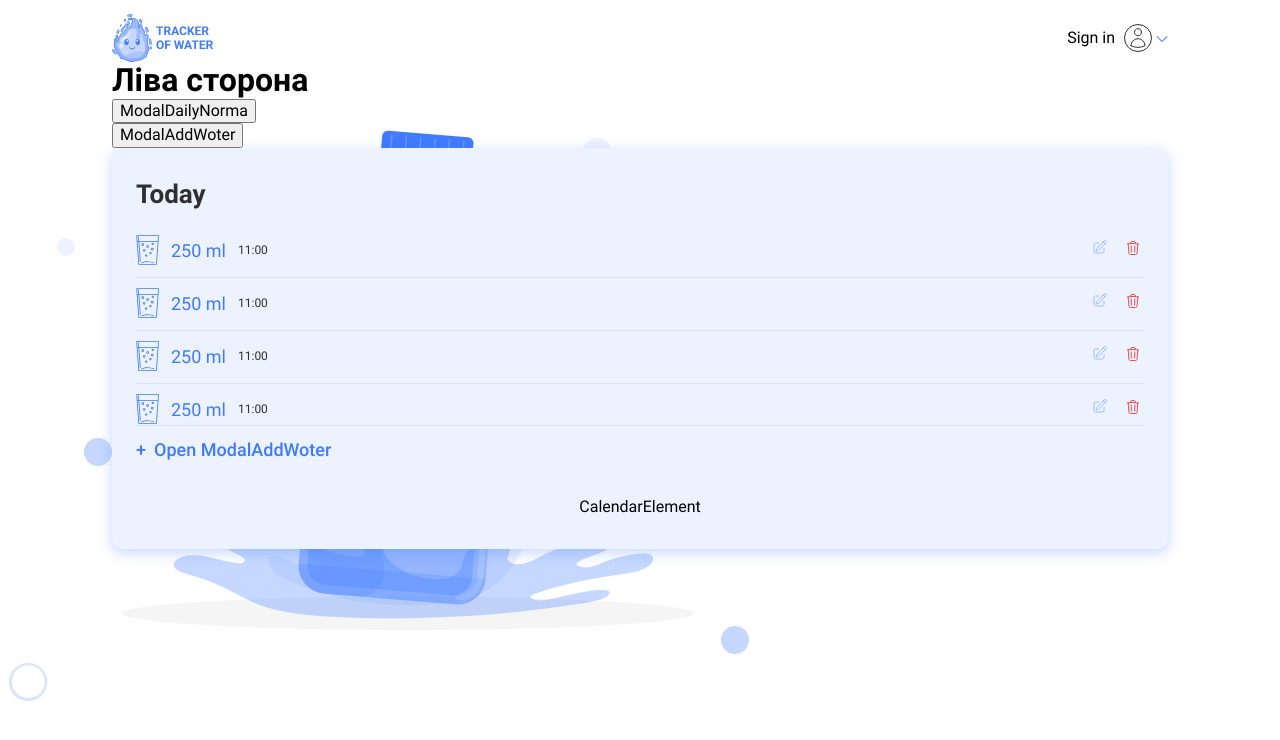
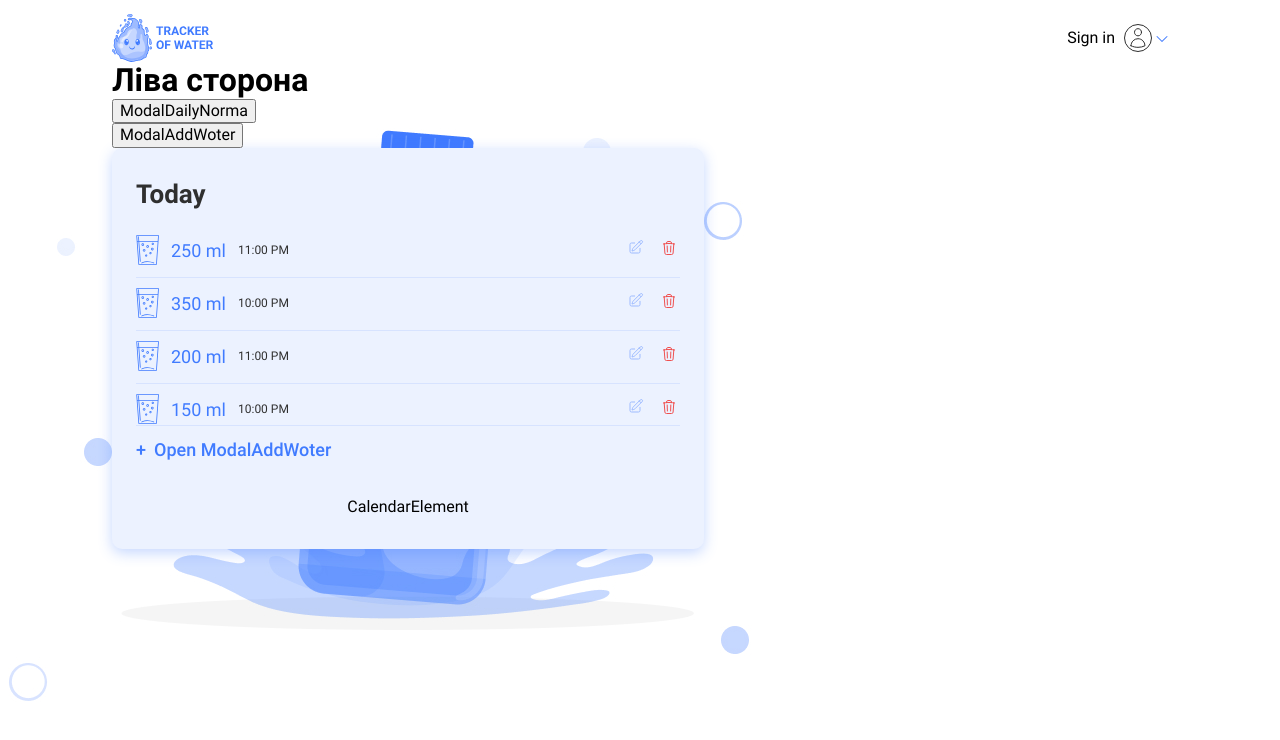
Before and after one commit to GoitStudentsWorks/bc-65-react-node-Elizabethhub, a React (Vite) app: page /byte-my-water-app/home in a window 1280 px wide. Shown: the top 740 px of the page. Built offline with nearby package versions, Linux system fonts and the light colour scheme.

Commit message:
add waterArr

```diff
--- a/src/components/TodayElement/TodayElement.jsx
+++ b/src/components/TodayElement/TodayElement.jsx
@@ -10,9 +10,9 @@ import {
   StyledList,
   Time,
 } from './TodayElement.styled';
-import EditSvg from '../../images/EditSvg';
-import DeleteSvg from '../../images/DeleteSvg';
-import SvgGlass from '../../images/GlassSvg';
+import EditSvg from '../../images/svg/svgToday/EditSvg';
+import DeleteSvg from '../../images/svg/svgToday/DeleteSvg';
+import SvgGlass from '../../images/svg/svgToday/GlassSvg';
 const TodayElement = () => {
   const [isModalOpen, setIsModalOpen] = useState(false);
 
@@ -24,16 +24,25 @@ const TodayElement = () => {
     setIsModalOpen(false);
   };
 
+  let waterArr = [
+    { id: 1, amount: 250, hours: '11:00' },
+    { id: 2, amount: 350, hours: '10:00' },
+    { id: 3, amount: 200, hours: '11:00' },
+    { id: 4, amount: 150, hours: '10:00' },
+  ];
+
   return (
     <>
       <ListWrapper>
         <h2>Today</h2>
         <StyledList>
-          <ListItem>
+          {waterArr.map((item) => {
+            return (
+              <ListItem key={item.id}>
                 <InfoWrapper>
                   <SvgGlass />
-              <Amount>250 ml</Amount>
-              <Time>11:00</Time>
+                  <Amount>{item.amount} ml</Amount>
+                  <Time>{item.hours} PM</Time>
                 </InfoWrapper>
                 <BtnWrapper>
                   <div>
@@ -44,62 +53,16 @@ const TodayElement = () => {
                   </div>
                 </BtnWrapper>
               </ListItem>
-          {/*  */}
-          <ListItem>
-            <InfoWrapper>
-              <SvgGlass />
-              <Amount>250 ml</Amount>
-              <Time>11:00</Time>
-            </InfoWrapper>
-            <BtnWrapper>
-              <div>
-                <EditSvg />
-              </div>
-              <div>
-                <DeleteSvg />
-              </div>
-            </BtnWrapper>
-          </ListItem>
-          <ListItem>
-            <InfoWrapper>
-              <SvgGlass />
-              <Amount>250 ml</Amount>
-              <Time>11:00</Time>
-            </InfoWrapper>
-            <BtnWrapper>
-              <div>
-                <EditSvg />
-              </div>
-              <div>
-                <DeleteSvg />
-              </div>
-            </BtnWrapper>
-          </ListItem>
-          <ListItem>
-            <InfoWrapper>
-              <SvgGlass />
-              <Amount>250 ml</Amount>
-              <Time>11:00</Time>
-            </InfoWrapper>
-            <BtnWrapper>
-              <div>
-                <EditSvg />
-              </div>
-              <div>
-                <DeleteSvg />
-              </div>
-            </BtnWrapper>
-          </ListItem>
+            );
+          })}
+        </StyledList>
 
-          {/* / */}
-        </StyledList>
         <AddBtnWrapper>
           <button onClick={openModal}>
             <span>+</span>
             <span>Open ModalAddWoter</span>
           </button>
         </AddBtnWrapper>
-
         {isModalOpen && <ModalAddWoter onClose={closeModal} />}
       </ListWrapper>
     </>
--- a/src/components/WaterCalendar/WaterCalendar.styled.js
+++ b/src/components/WaterCalendar/WaterCalendar.styled.js
@@ -1,6 +1,7 @@
 import styled from 'styled-components';
 
 export const SectionTodayAndCalendar = styled.section`
+  max-width: 592px;
   height: max-content;
   padding: 24px 8px;
   display: flex;
```
Also changed, not shown: src/images/svg/svgToday/DeleteSvg.jsx (renamed from src/images/DeleteSvg.jsx), src/images/svg/svgToday/EditSvg.jsx (renamed from src/images/EditSvg.jsx), src/images/svg/svgToday/GlassSvg.jsx (renamed from src/images/GlassSvg.jsx). Lines whose indentation alone changed are shown as unchanged.
